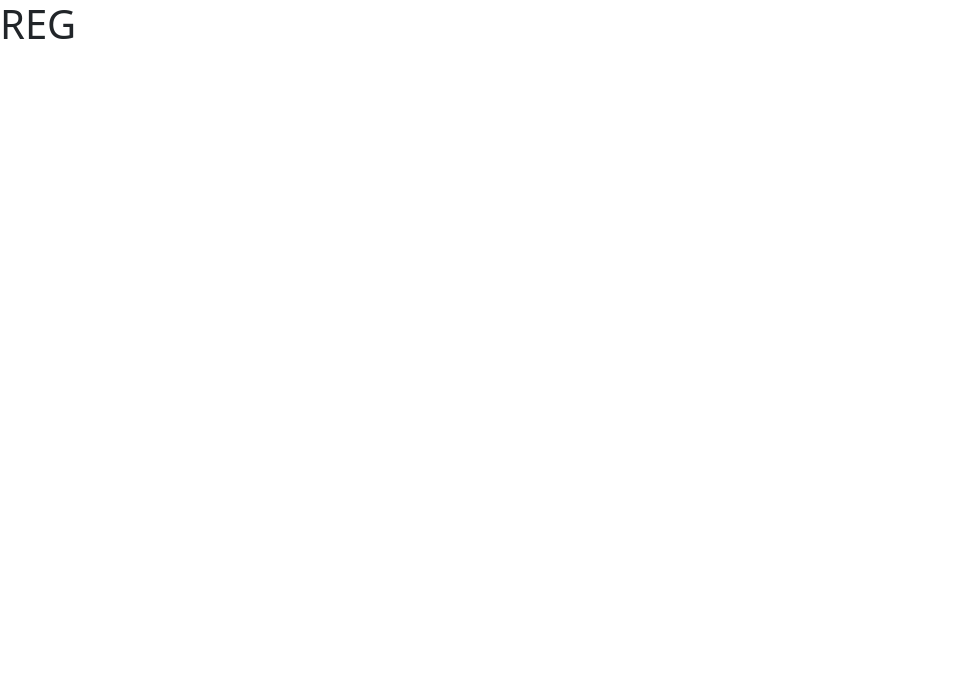
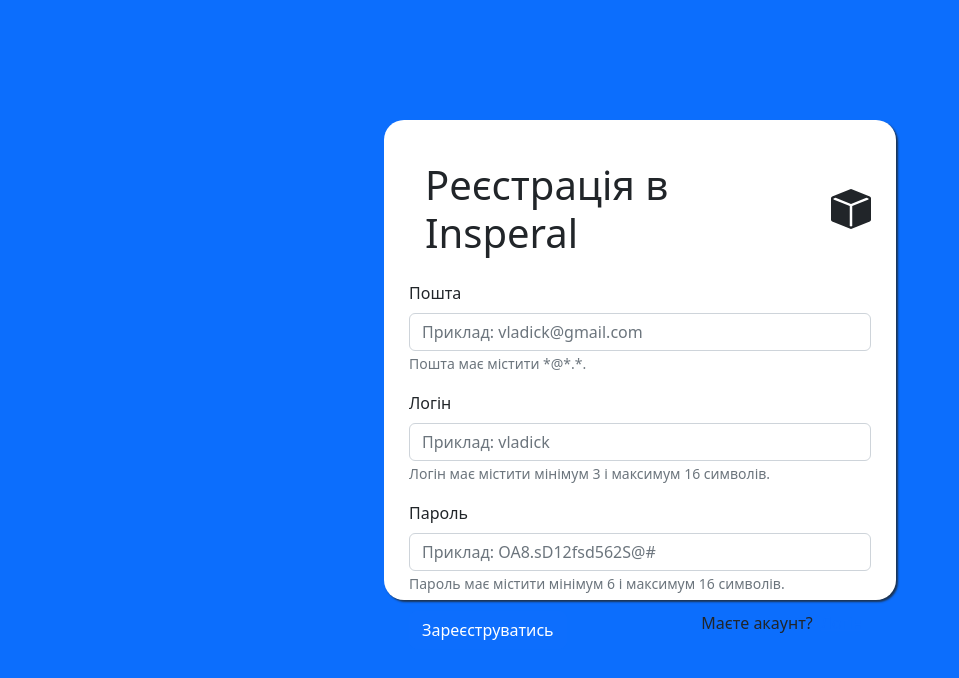
Before and after one commit to ProgramDig/Insperal, a React (Vite) app in the folder client/: page /registration in a window 1280 px wide. Shown: the top 678 px of the page, without its empty margins (0-959 px from the left). Built offline with nearby package versions, Linux system fonts and the light colour scheme.

Commit message:
(feat) - add styles in auth module

```diff
--- /dev/null
+++ b/client/src/components/FormHeader/FormHeader.tsx
@@ -0,0 +1,17 @@
+import React from "react";
+import logo from "../../assets/box-fill-black.svg";
+
+interface FormHeaderProps {
+  title: string,
+}
+
+const FormHeader: React.FC<FormHeaderProps> = ({title}): JSX.Element => {
+  return (
+    <h1 className={"d-flex align-items-center justify-content-center"}>
+      <span className={"m-3"}>{title}</span>
+      <img src={logo} alt="лого" />
+    </h1>
+  );
+};
+
+export default FormHeader;
--- a/client/src/pages/Login/Login.module.scss
+++ b/client/src/pages/Login/Login.module.scss
@@ -0,0 +1,18 @@
+.page {
+  height: 100vh;
+  width: 100vw;
+  background-color: #0C6EFD;
+}
+
+.div {
+  padding-top: 15vh;
+}
+
+.form {
+  background: white;
+  padding: 25px;
+  border-radius: 20px;
+  box-shadow: 2px 2px 2px rgb(33,37,41,.8);
+  width: 40vw;
+  height: 60vh;
+}
--- a/client/src/pages/Login/Login.page.tsx
+++ b/client/src/pages/Login/Login.page.tsx
@@ -1,35 +1,38 @@
 import React from "react";
 import { Button, Form } from "react-bootstrap";
 import { Link } from "react-router-dom";
-import logo from "../../assets/box-fill-black.svg"
+import FormHeader from "../../components/FormHeader/FormHeader";
+import classes from "../Registration/Registration.page.module.scss";
 
 const LoginPage: React.FC = (): JSX.Element => {
   return (
-    <div className={"container"}>
-      <h1 className="d-flex justify-content-center mt-5 mb-3">
-        <span className={"m-3"}>Вхід в Insperal</span>
-        <img src={logo} alt="лого" />
-      </h1>
-      <div className={"d-flex justify-content-center "}>
-        <Form className={" col col-lg-5"}>
-          <Form.Group className="mb-3" controlId="formBasicEmail">
-            <Form.Label>Введіть пошту або логін</Form.Label>
+    <div className={classes.page}>
+
+      <div className={`container d-flex align-items-center justify-content-center ${classes.div}`}>
+        <div className={classes.form}>
+          <FormHeader title={"Вхід в Insperal"}/>
+
+          <Form className={""}>
+            <Form.Group className="mb-4" controlId="formBasicEmail">
+              <Form.Label>Пошту або логін</Form.Label>
               <Form.Control type="email" placeholder="Приклад: vladick@gmail.com" />
               <Form.Text className="text-muted">
                 Точно правильно вписав дані?.
               </Form.Text>
             </Form.Group>
 
-          <Form.Group className="mb-3" controlId="formBasicPassword">
-            <Form.Label>Введіть пароль</Form.Label>
+            <Form.Group className="mb-4" controlId="formBasicPassword">
+              <Form.Label>Пароль</Form.Label>
               <Form.Control type="password" placeholder="Приклад: 123456" />
               <Form.Text className="text-muted">
                 Правильний пароль?.
               </Form.Text>
             </Form.Group>
+
             <Form.Group className="mb-3" controlId="formBasicCheckbox">
               <Form.Check type="checkbox" label="Запам'ятати дані?" />
             </Form.Group>
+
             <div className={"d-flex justify-content-between"}>
               <Button variant="primary" type="submit">
                 Вхід
@@ -42,6 +45,7 @@ const LoginPage: React.FC = (): JSX.Element => {
           </Form>
         </div>
       </div>
+    </div>
   );
 };
 
--- a/client/src/pages/Registration/Registration.page.module.scss
+++ b/client/src/pages/Registration/Registration.page.module.scss
@@ -0,0 +1,18 @@
+.page {
+  background-color: #0C6EFD;
+  height: 100vh;
+  width: 100vw;
+}
+
+.div {
+  padding-top: 15vh;
+}
+
+.form {
+  background: white;
+  padding: 25px;
+  border-radius: 20px;
+  box-shadow: 2px 2px 2px rgb(33,37,41,.8);
+  width: 40vw;
+  height: 60vh;
+}
--- a/client/src/pages/Registration/Registration.page.tsx
+++ b/client/src/pages/Registration/Registration.page.tsx
@@ -1,10 +1,53 @@
 import React from "react";
-import classes from "*.module.scss";
+import { Button, Form } from "react-bootstrap";
+import { Link } from "react-router-dom";
+import FormHeader from "../../components/FormHeader/FormHeader";
+import classes from "./Registration.page.module.scss";
 
 const RegistrationPage = () => {
+
   return (
-    <div>
-      <h1>REG</h1>
+    <div className={classes.page}>
+      <div className={`container d-flex align-items-center justify-content-center ${classes.div}`}>
+        <div className={classes.form}>
+          <FormHeader title={"Реєстрація в Insperal"}/>
+          <Form className={""}>
+            <Form.Group className="mb-3" controlId="formBasicEmail">
+              <Form.Label>Пошта</Form.Label>
+              <Form.Control type="email" placeholder="Приклад: vladick@gmail.com" />
+              <Form.Text className="text-muted">
+                Пошта має містити *@*.*.
+              </Form.Text>
+            </Form.Group>
+
+            <Form.Group className="mb-3" controlId="formBasicEmail">
+              <Form.Label>Логін</Form.Label>
+              <Form.Control type="text" placeholder="Приклад: vladick" />
+              <Form.Text className="text-muted">
+                Логін має містити мінімум 3 і максимум 16 символів.
+              </Form.Text>
+            </Form.Group>
+
+            <Form.Group className="mb-3" controlId="formBasicPassword">
+              <Form.Label>Пароль</Form.Label>
+              <Form.Control type="password" placeholder="Приклад: ОА8.sD12fsd562S@#" />
+              <Form.Text className="text-muted">
+                Пароль має містити мінімум 6 і максимум 16 символів.
+              </Form.Text>
+            </Form.Group>
+            <div className={"d-flex justify-content-between"}>
+              <Button variant="primary" type="submit">
+                Зареєструватись
+              </Button>
+              <div>
+                <span>Маєте акаунт?</span>
+                <Link className="m-2" to={"/login"}>Логін</Link>
+              </div>
+            </div>
+          </Form>
+
+        </div>
+      </div>
     </div>
   );
 };
```
Also changed, not shown: client/src/components/FormHeader/FormHeader.module.scss (added). Lines whose indentation alone changed are shown as unchanged.
